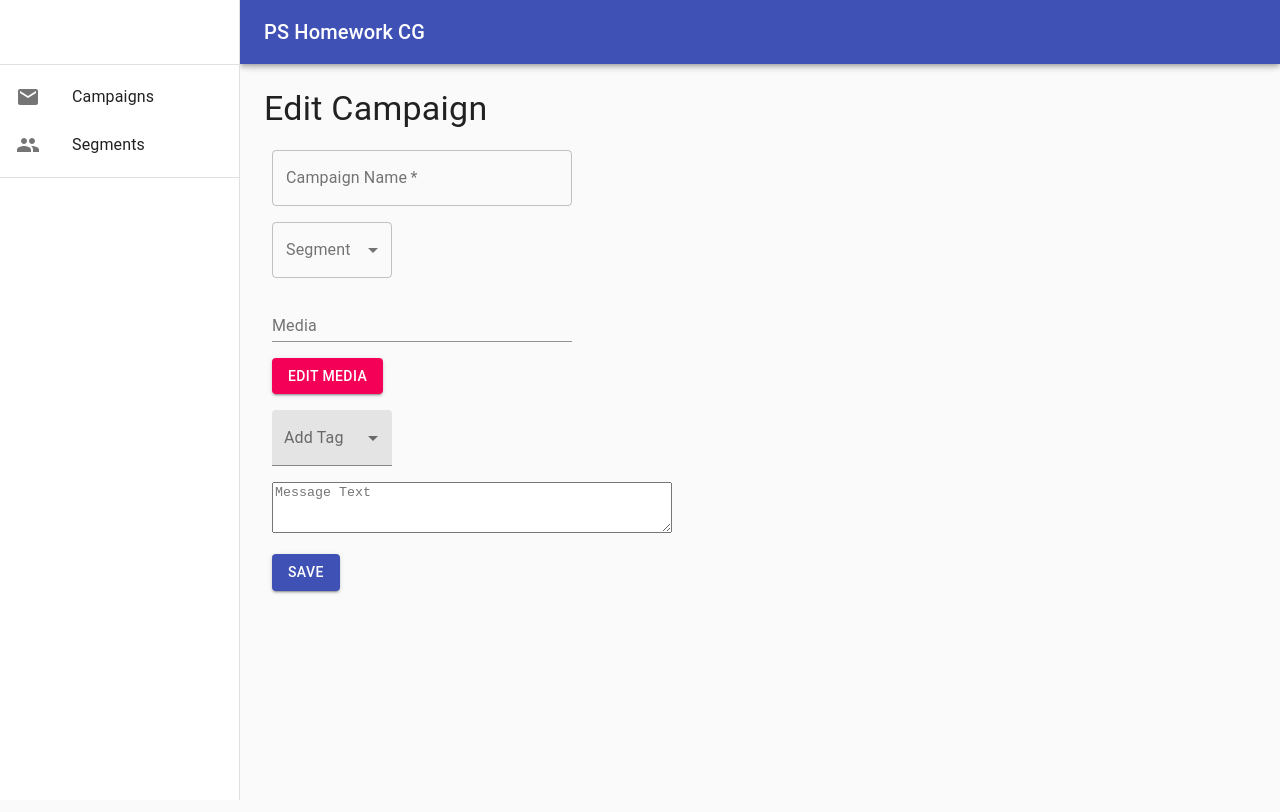
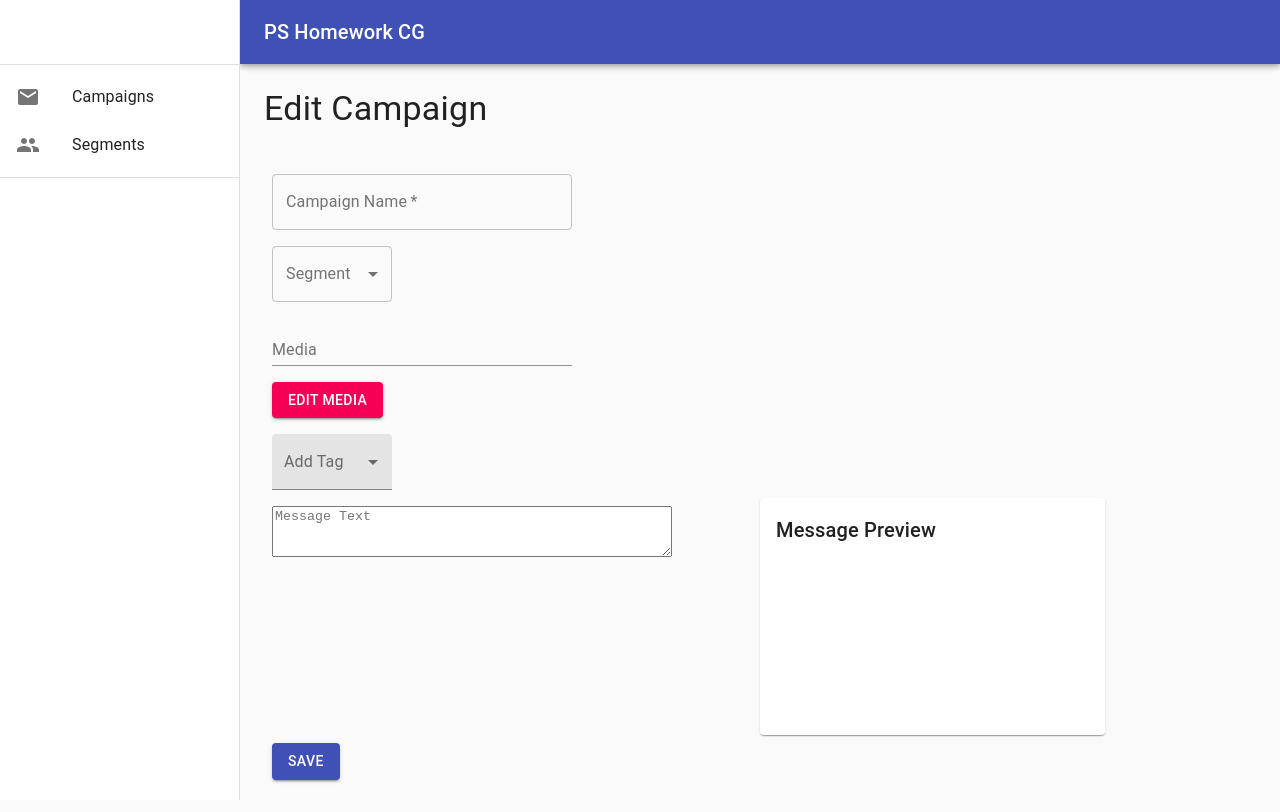
Before and after one commit to coltanium13/pshomework, a React (Create React App) app: page /edit-campaign/campaigns in a window 1280 px wide. Built offline with nearby package versions, Linux system fonts and the light colour scheme.

Commit message:
Added live preview component
may need some image resizing if time allows

```diff
--- /dev/null
+++ b/src/components/campaigns/CampaignPreviewer.js
@@ -0,0 +1,86 @@
+import React, { useEffect } from "react";
+import { useDispatch, useSelector } from "react-redux";
+import { fetchTags } from "../../actions/tagActions";
+import { makeStyles } from "@material-ui/core/styles";
+import Typography from "@material-ui/core/Typography";
+import {
+  Card,
+  CardMedia,
+  CardActionArea,
+  CardContent
+} from "@material-ui/core";
+
+const useStyles = makeStyles(theme => ({
+  root: {
+    flexGrow: 1
+  },
+  paper: {
+    padding: theme.spacing(2),
+    textAlign: "center",
+    color: theme.palette.text.secondary
+  },
+  headings: {
+    color: "primary"
+  },
+  card: {
+    maxWidth: 345
+  },
+  cardContent: {
+    height: 60
+  },
+  media: {
+    height: 140
+  },
+  textArea: {
+    margin: theme.spacing(1),
+    width: 600
+  }
+}));
+
+const parseTags = (tags, text) => {
+  return (
+    text &&
+    text.replace(/{shop_link}|{first_name}|{shop_name}/g, function(matchedTag) {
+      return tags.find(tag => tag.tag === matchedTag).tag_value;
+    })
+  );
+};
+
+const CampaignPreviewer = ({ campaign: { text, media } }) => {
+  const classes = useStyles();
+  const dispatch = useDispatch();
+
+  useEffect(() => {
+    dispatch(fetchTags());
+  }, [dispatch]);
+
+  const { tags } = useSelector(state => ({
+    ...state.tags
+  }));
+
+  return (
+    <div>
+      <Card className={classes.card}>
+        <CardContent className={classes.cardContent}>
+          <Typography variant="h6" gutterBottom>
+            Message Preview
+          </Typography>
+        </CardContent>
+        <CardActionArea>
+          <CardMedia
+            className={classes.media}
+            image={media || ""}
+            title="Media"
+          />
+          <CardContent>
+          <Typography variant="body2" component="p" gutterBottom>
+            {parseTags(tags,text)}
+          </Typography>
+        </CardContent>
+        </CardActionArea>
+      </Card>
+    </div>
+  );
+};
+
+export default CampaignPreviewer;
--- a/src/components/campaigns/EditCampaign.js
+++ b/src/components/campaigns/EditCampaign.js
@@ -1,6 +1,7 @@
 import React, { useState, useEffect } from "react";
 import { useSelector, useDispatch } from "react-redux";
 import { withRouter } from "react-router-dom";
+import Grid from "@material-ui/core/Grid";
 import TextField from "@material-ui/core/TextField";
 import { makeStyles } from "@material-ui/core/styles";
 import TextareaAutosize from "@material-ui/core/TextareaAutosize";
@@ -13,6 +14,7 @@ import Select from "@material-ui/core/Select";
 import { getCampaignById, updateCampaign } from "../../actions/campaignActions";
 import { fetchTags } from "../../actions/tagActions";
 import insertTextAtCursor from "insert-text-at-cursor";
+import CampaignPreviewer from "./CampaignPreviewer";
 
 const useStyles = makeStyles(theme => ({
   root: {
@@ -76,8 +78,16 @@ const EditCampaign = ({ match, history }) => {
       segment_id: campaign.segment_id,
       id: campaign.id
     });
-  }, [dispatch, campaign.name, campaign.text,
-     campaign.media, campaign.status, campaign.segment_id, campaign.id, campaignId]);
+  }, [
+    dispatch,
+    campaign.name,
+    campaign.text,
+    campaign.media,
+    campaign.status,
+    campaign.segment_id,
+    campaign.id,
+    campaignId
+  ]);
 
   const onChange = e => {
     setFormData({
@@ -98,9 +108,13 @@ const EditCampaign = ({ match, history }) => {
 
   return (
     <div>
+      <Grid container spacing={3} alignItems="center">
+        <Grid item xs={12}>
           <Typography variant="h4" gutterBottom>
             Edit Campaign
           </Typography>
+        </Grid>
+        <Grid item xs={12}>
           <form className={classes.root} onSubmit={onSubmit}>
             <div>
               <TextField
@@ -114,6 +128,7 @@ const EditCampaign = ({ match, history }) => {
                 value={formData.name || ""}
               />
             </div>
+
             <div>
               <FormControl variant="outlined" className={classes.formControl}>
                 <InputLabel ref={inputLabel}>Segment</InputLabel>
@@ -186,7 +201,8 @@ const EditCampaign = ({ match, history }) => {
                 </Select>
               </FormControl>
             </div>
-        <div>
+            <Grid container spacing={12}>
+              <Grid item xs>
                 <TextareaAutosize
                   className={classes.textArea}
                   name="text"
@@ -196,7 +212,11 @@ const EditCampaign = ({ match, history }) => {
                   placeholder="Message Text"
                   onChange={onChange}
                 />
-        </div>
+              </Grid>
+              <Grid item xs>
+                <CampaignPreviewer campaign={formData} />
+              </Grid>
+            </Grid>
             <Button
               className={classes.btn}
               variant="contained"
@@ -206,6 +226,8 @@ const EditCampaign = ({ match, history }) => {
               Save
             </Button>
           </form>
+        </Grid>
+      </Grid>
     </div>
   );
 };
```
Also changed, not shown: src/components/campaigns/CampaignDetails.js (+5 -4 lines). Lines whose indentation alone changed are shown as unchanged.
